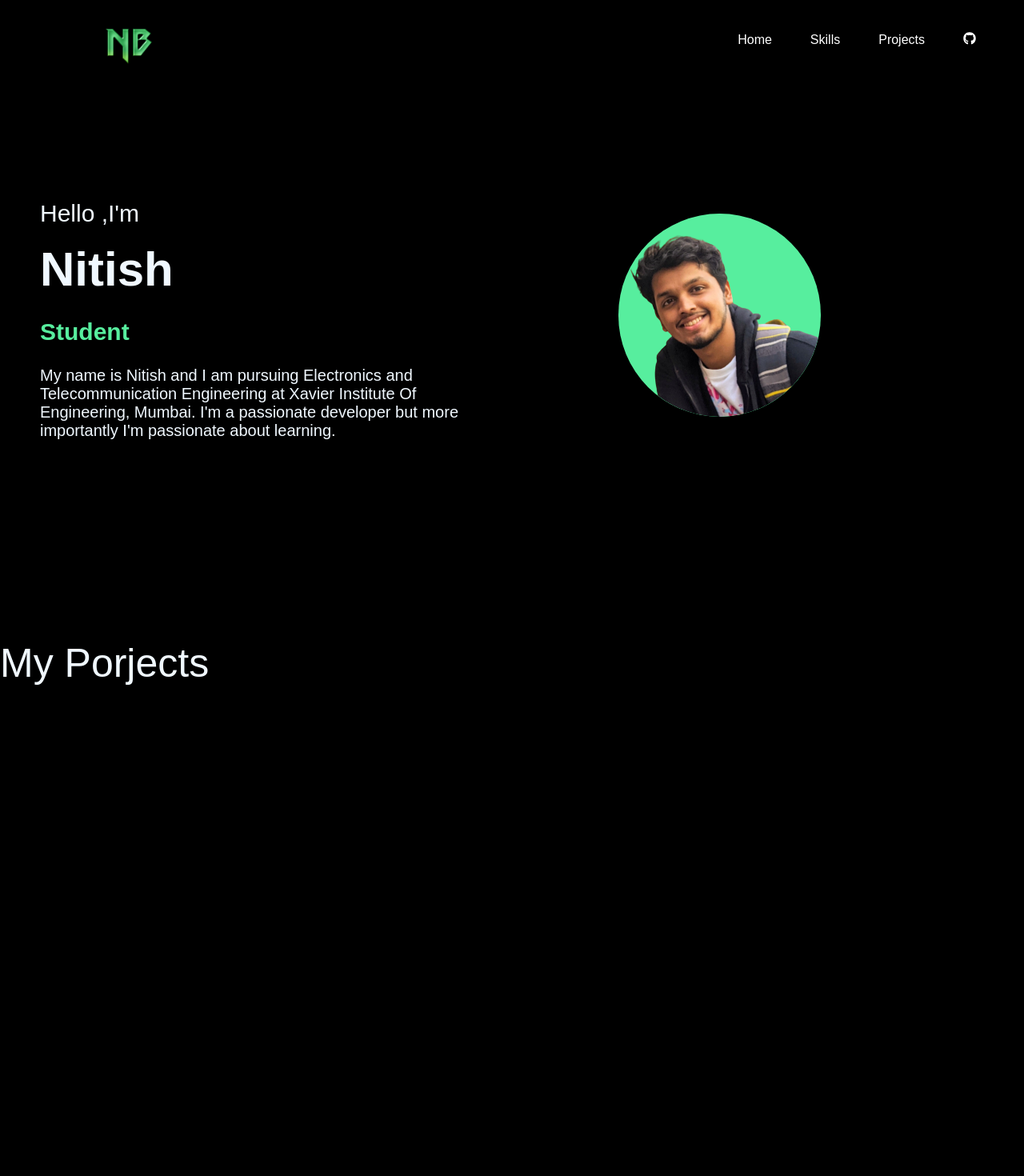
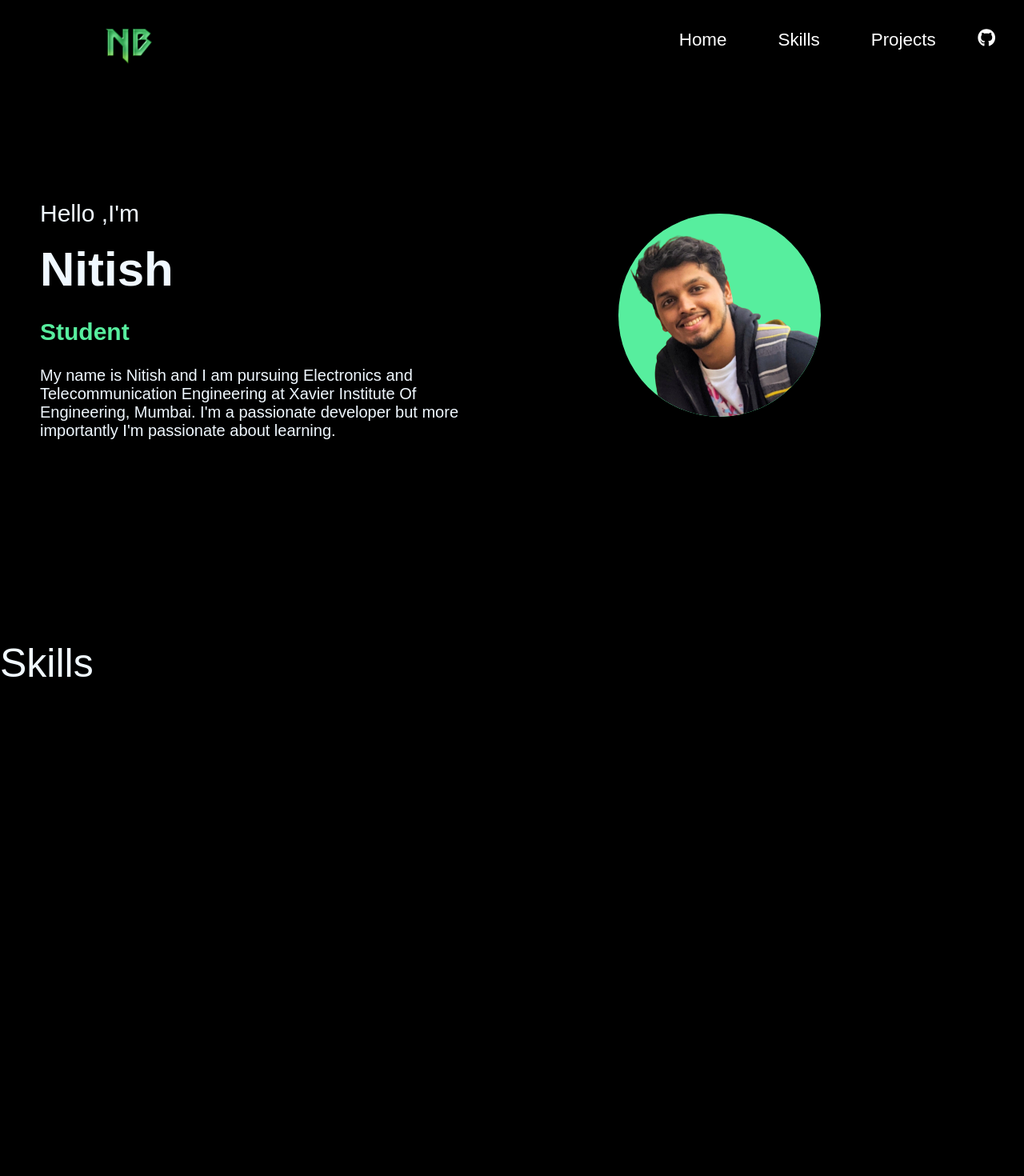
Before and after one commit to imnrb/Porto, a React (Create React App) app: page / in a window 1280 px wide. Shown: the top 1470 px of the page at 80% size. Built offline with nearby package versions, Linux system fonts and the light colour scheme.

Commit message:
hover effect on navbar

```diff
--- a/src/App.js
+++ b/src/App.js
@@ -1,13 +1,14 @@
 import React from 'react'
 import{Routes ,Route} from 'react-router-dom'
-import Faq from './components/Faq';
+
 import Home from './components/Home';
+import Skills from './components/Skills';
 function App() {
   return (
     <>
       <Routes>
         <Route path="/" element={<Home />} />
-        <Route path="/faq" element={<Faq />} />
+        <Route path="/skills" element={<Skills />} />
 
       </Routes>
 
--- a/src/components/Faq.js
+++ /dev/null
@@ -1,12 +0,0 @@
-import React from 'react'
-import './FaqStyles.css'
-
-const Faq = () => {
-  return (
-    <div className='i' id='faq'>
-       My Porjects
-    </div>
-  )
-}
-
-export default Faq
--- a/src/components/Heey.js
+++ /dev/null
@@ -1,9 +0,0 @@
-import React from 'react'
-
-const Heey = () => {
-  return (
-    <div id='hee' className='i'>heey</div>
-  )
-}
-
-export default Heey
--- a/src/components/Home.js
+++ b/src/components/Home.js
@@ -1,6 +1,6 @@
 import React from 'react'
-import Faq from './Faq'
-import Heey from './Heey'
+import Faq from './Skills'
+import Heey from './Projects'
 
 
 import './HomeStyles.css'
--- a/src/components/Navbar.js
+++ b/src/components/Navbar.js
@@ -18,15 +18,15 @@ const Navbar = () => {
             </div>
                 <ul className={click?"nav-menu active":"nav-menu"}>
                     <li className='nav-item'>
-                        <Link to="/" spy={true} smooth={true} offset={50} duration={500} className='nav-link'>Home </Link>
+                        <a href=""><Link to="i" spy={true} smooth={true} offset={50} duration={500} className='nav-link'>Home</Link></a>
                     </li>
                     <li className='nav-item'>
-                        <Link to="faq" spy={true} smooth={true} offset={-80} duration={500} className='nav-link'>Skills </Link>
+                        <a href=""><Link to="skills" spy={true} smooth={true} offset={-80} duration={500} className='nav-link'>Skills </Link></a>
                     </li>
                     <li className='nav-item'>
-                        <Link to="hee"  spy={true} smooth={true} offset={-80} duration={500} className='nav-link'>Projects </Link>
+                        <a href=""><Link to="projects"  spy={true} smooth={true} offset={-80} duration={500} className='nav-link'>Projects </Link></a>
                     </li>
-                    <li className='nav-item'>
+                    <li className='nav-logo'>
                         <a href="https://github.com/imnrb" className='nav-link' target="_"><FaGithub></FaGithub> </a>
                     </li>
                 </ul>
--- a/src/components/NavbarStyles.css
+++ b/src/components/NavbarStyles.css
@@ -5,7 +5,6 @@ header{
     background-attachment:fixed ;
     position: fixed;
     margin-bottom: 20;
-
 }
 header .navbar {
 max-width: 1240px;
@@ -38,12 +37,31 @@ header .logo img{
     display: flex;
     align-items: center;
     justify-self: start;
+    justify-content: space-around;
 }
-.nav-item{
-    padding: 0 1.5rem;
+.nav-item a{
+    padding: 0 1rem;
+    font-size: 1.4rem;
+    transition: 0.3s ease-in-out;
 }
+
 .nav-link{
+    cursor: pointer;
     color: #fff;
+}
+
+a :hover{
+    color:rgb(21, 221, 194) ;
+    font-size: 1.5rem;
+}
+.nav-logo a{
+    font-size: 1.4rem;
+    margin-left: 20px;
+    margin-top: 5px;
+    transition: 0.3s ease-in-out;
+}
+.nav-logo a:hover{
+    font-size: 1.5rem;
 }
 @media screen and (max-width:960px) {
     .hamburger{
--- /dev/null
+++ b/src/components/Projects.js
@@ -0,0 +1,9 @@
+import React from 'react'
+
+const Projects = () => {
+  return (
+    <div id='projects' className='i'>Projects</div>
+  )
+}
+
+export default Projects
--- /dev/null
+++ b/src/components/Skills.js
@@ -0,0 +1,12 @@
+import React from 'react'
+import './SkillsStyles.css'
+
+const Skills = () => {
+  return (
+    <div className='i' id='skills'>
+       Skills
+    </div>
+  )
+}
+
+export default Skills
```
Also changed, not shown: src/components/ProjectsStyles.css (renamed from src/components/FaqStyles.css), src/components/SkillsStyles.css (renamed from src/components/HeeyStyles.css).
